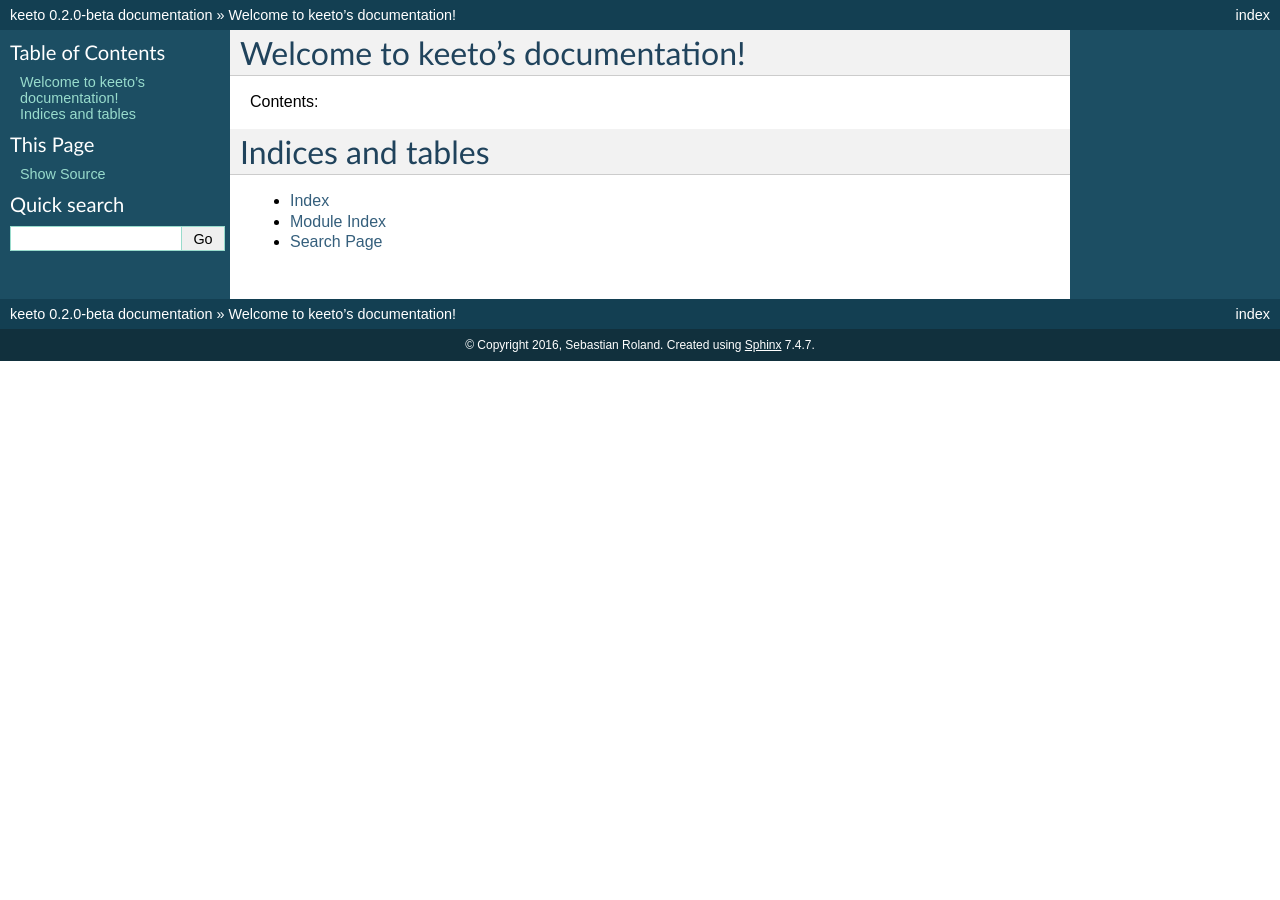
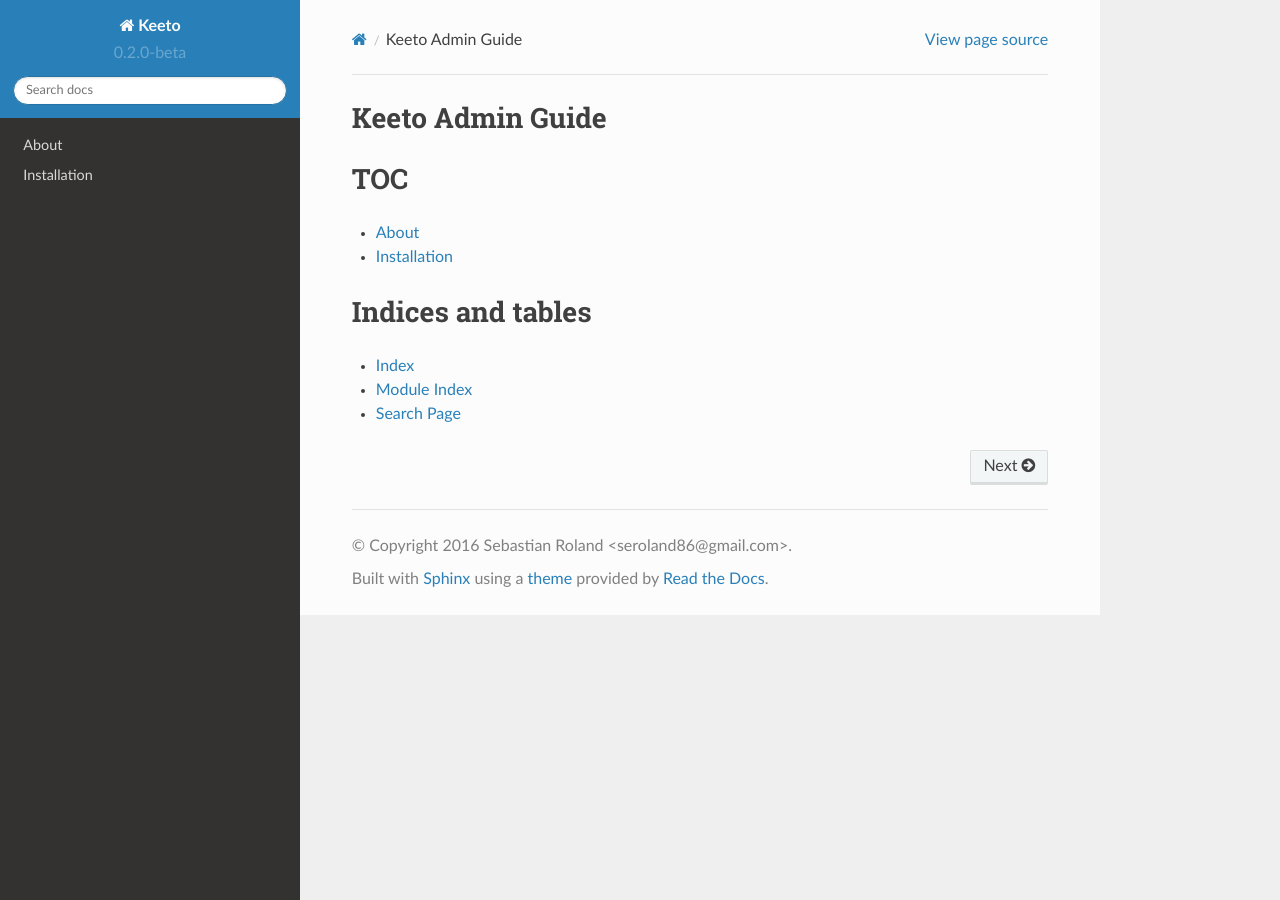
Before and after one commit to flix-/keeto-doc, a Sphinx documentation site: the page built from source/index.rst, in a window 1280 px wide. Built offline with Sphinx 7.4.7 and the Read the Docs theme 2.0.0, drawn with Linux system fonts in a browser that asks for light colours.

Commit message:
inital again...

```diff
--- /dev/null
+++ b/source/about.rst
@@ -0,0 +1,2 @@
+About
+=====
--- a/source/conf.py
+++ b/source/conf.py
@@ -1,8 +1,8 @@
 #!/usr/bin/env python3
 # -*- coding: utf-8 -*-
 #
-# keeto documentation build configuration file, created by
-# sphinx-quickstart on Sat Oct  8 19:42:40 2016.
+# Keeto documentation build configuration file, created by
+# sphinx-quickstart on Sun Oct  9 13:39:12 2016.
 #
 # This file is execfile()d with the current directory set to its
 # containing dir.
@@ -20,6 +20,7 @@
 # import os
 # import sys
 # sys.path.insert(0, os.path.abspath('.'))
+import sphinx_rtd_theme
 
 # -- General configuration ------------------------------------------------
 
@@ -49,8 +50,8 @@
 master_doc = 'index'
 
 # General information about the project.
-project = 'keeto'
-copyright = '2016, Sebastian Roland'
+project = 'Keeto'
+copyright = '2016 Sebastian Roland <seroland86@gmail.com>'
 author = 'Sebastian Roland'
 
 # The version info for the project you're documenting, acts as replacement for
@@ -120,7 +121,7 @@
 # The theme to use for HTML and HTML Help pages.  See the documentation for
 # a list of builtin themes.
 #
-html_theme = 'default'
+html_theme = 'sphinx_rtd_theme'
 
 # Theme options are theme-specific and customize the look and feel of a theme
 # further.  For a list of options available for each theme, see the
@@ -129,12 +130,12 @@
 # html_theme_options = {}
 
 # Add any paths that contain custom themes here, relative to this directory.
-# html_theme_path = []
+html_theme_path = [sphinx_rtd_theme.get_html_theme_path()]
 
 # The name for this set of Sphinx documents.
 # "<project> v<release> documentation" by default.
 #
-# html_title = 'keeto v0.2.0-beta'
+# html_title = 'Keeto v0.2.0-beta'
 
 # A shorter title for the navigation bar.  Default is the same as html_title.
 #
@@ -234,7 +235,7 @@
 # html_search_scorer = 'scorer.js'
 
 # Output file base name for HTML help builder.
-htmlhelp_basename = 'keetodoc'
+htmlhelp_basename = 'Keetodoc'
 
 # -- Options for LaTeX output ---------------------------------------------
 
@@ -260,7 +261,7 @@
 # (source start file, target name, title,
 #  author, documentclass [howto, manual, or own class]).
 latex_documents = [
-    (master_doc, 'keeto.tex', 'keeto Documentation',
+    (master_doc, 'Keeto.tex', 'Keeto Documentation',
      'Sebastian Roland', 'manual'),
 ]
 
@@ -302,7 +303,7 @@
 # One entry per manual page. List of tuples
 # (source start file, name, description, authors, manual section).
 man_pages = [
-    (master_doc, 'keeto', 'keeto Documentation',
+    (master_doc, 'keeto', 'Keeto Documentation',
      [author], 1)
 ]
 
@@ -317,8 +318,8 @@
 # (source start file, target name, title, author,
 #  dir menu entry, description, category)
 texinfo_documents = [
-    (master_doc, 'keeto', 'keeto Documentation',
-     author, 'keeto', 'One line description of project.',
+    (master_doc, 'Keeto', 'Keeto Documentation',
+     author, 'Keeto', 'One line description of project.',
      'Miscellaneous'),
 ]
 
--- a/source/index.rst
+++ b/source/index.rst
@@ -1,17 +1,14 @@
-.. keeto documentation master file, created by
-   sphinx-quickstart on Sat Oct  8 19:42:40 2016.
-   You can adapt this file completely to your liking, but it should at least
-   contain the root `toctree` directive.
+Keeto Admin Guide
+=================
 
-Welcome to keeto's documentation!
-=================================
-
-Contents:
+TOC
+===
 
 .. toctree::
    :maxdepth: 2
 
-
+   about
+   installation
 
 Indices and tables
 ==================
--- /dev/null
+++ b/source/installation.rst
@@ -0,0 +1,2 @@
+Installation
+============
```
Also changed, not shown: 1 other file.
